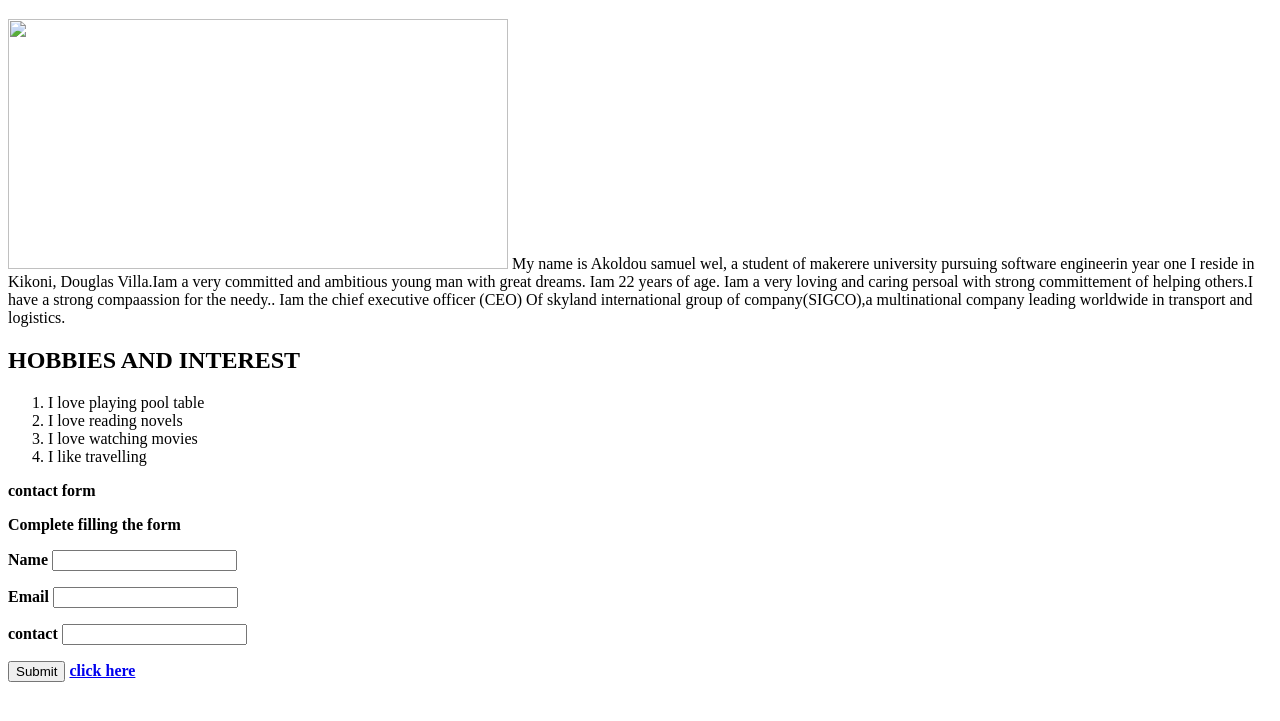
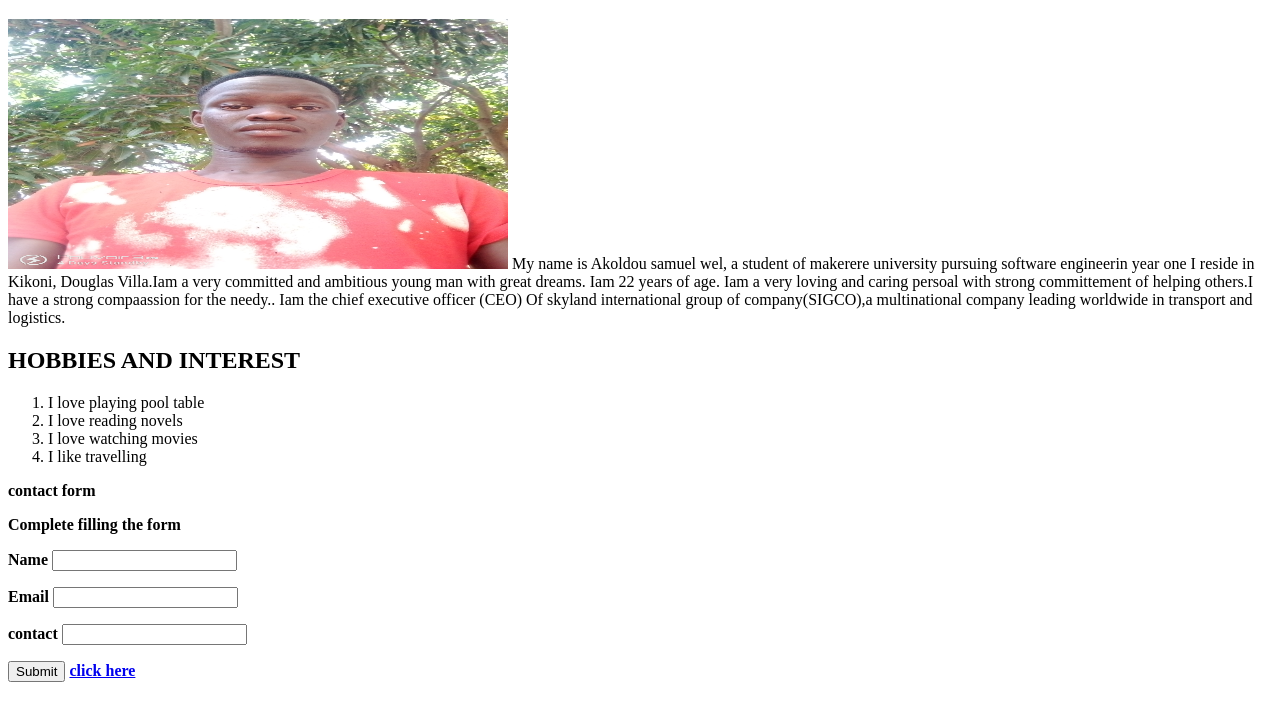
Before and after one commit to Akoldou/Akoldou, a plain HTML site: page index.html in a window 1280 px wide. Shown: the part 61-782 px from the top of the page. Drawn offline with Linux system fonts and the light colour scheme.

Commit message:
Update index.html

```diff
--- a/index.html
+++ b/index.html
@@ -5,7 +5,7 @@
 </head>
 <body>
 <h1>ABOUT ME</h1>
-    <img src="My photo.jpg" width="500" height="250"/>
+    <img src="Myphoto.jpg" width="500" height="250"/>
 <p1>My name is Akoldou samuel wel, a student of makerere university pursuing software engineerin year one
     I reside in Kikoni, Douglas Villa.Iam a very committed and ambitious young man with great dreams. Iam 22
     years of age. Iam a very loving and caring persoal with strong committement of helping others.I have a
```
